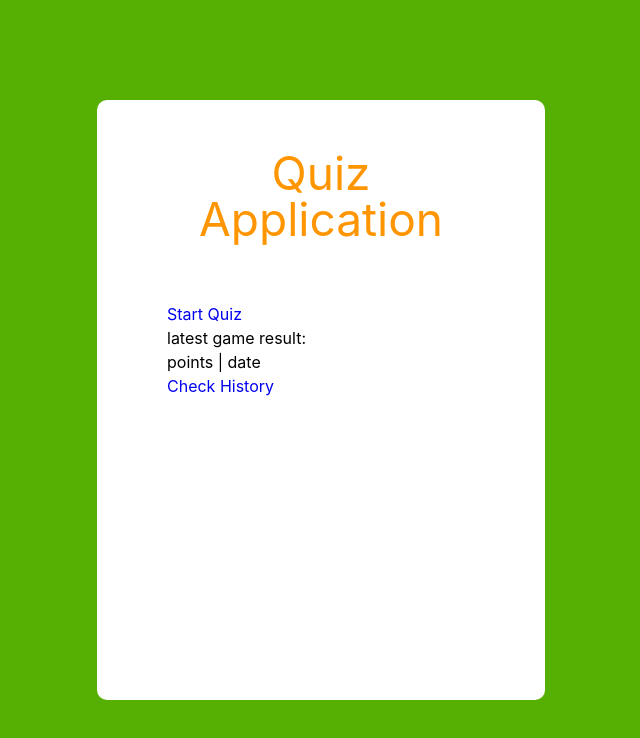
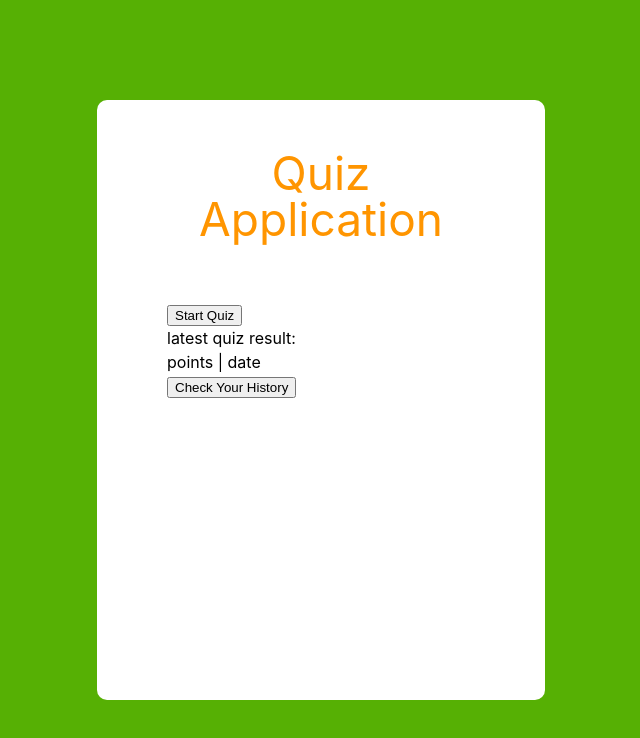
Before and after one commit to nicholas-gv/btu-quiz-app-final-project, a React (Create React App) app: page / in a window 1280 px wide. Shown: the top 738 px of the page, without its empty margins (319-959 px from the left). Built offline with nearby package versions, Linux system fonts and the light colour scheme.

Commit message:
added animation to the home page

```diff
--- a/src/components/Base.css
+++ b/src/components/Base.css
@@ -15,6 +15,16 @@ h1 {
     width: 35vw;
     border-radius: 10px;
     height: 600px;
+    animation: fadein 0.3s;
+}
+
+@keyframes fadein {
+    from {
+      opacity: 0;
+    }
+    to {
+      opacity: 1;
+    }
 }
 
 .main-text {
--- a/src/components/Home/Home.jsx
+++ b/src/components/Home/Home.jsx
@@ -1,18 +1,22 @@
 import React from "react";
 import "../Base.css";
 import { Link } from "react-router-dom";
+import { useNavigate } from "react-router-dom";
+
 
 
 function Home() {
+    let navigate = useNavigate();
+
     return (
         <div className="page">
             <section>
                 <h1>Quiz Application</h1>
                 <div className="main-text">
-                    <Link to="/quiz">Start Quiz</Link>
-                    <p>latest game result:</p>
+                    <button onClick={() => navigate("/quiz")}>Start Quiz</button>
+                    <p>latest quiz result:</p>
                     <p>points | date</p>
-                    <Link to="/history">Check History</Link>
+                    <button onClick={() => navigate("/history")}>Check Your History</button>
                 </div>
             </section>
         </div>
```
